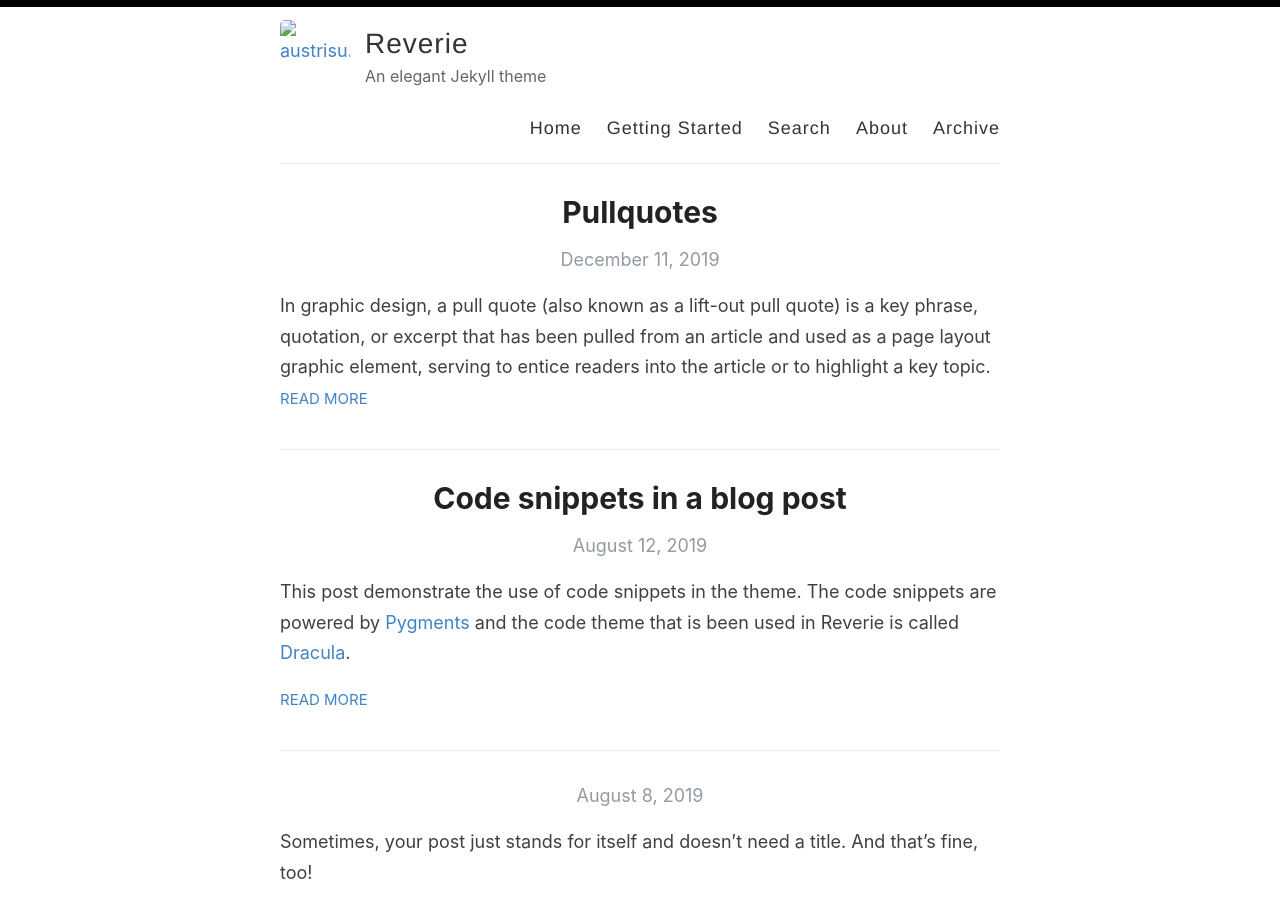
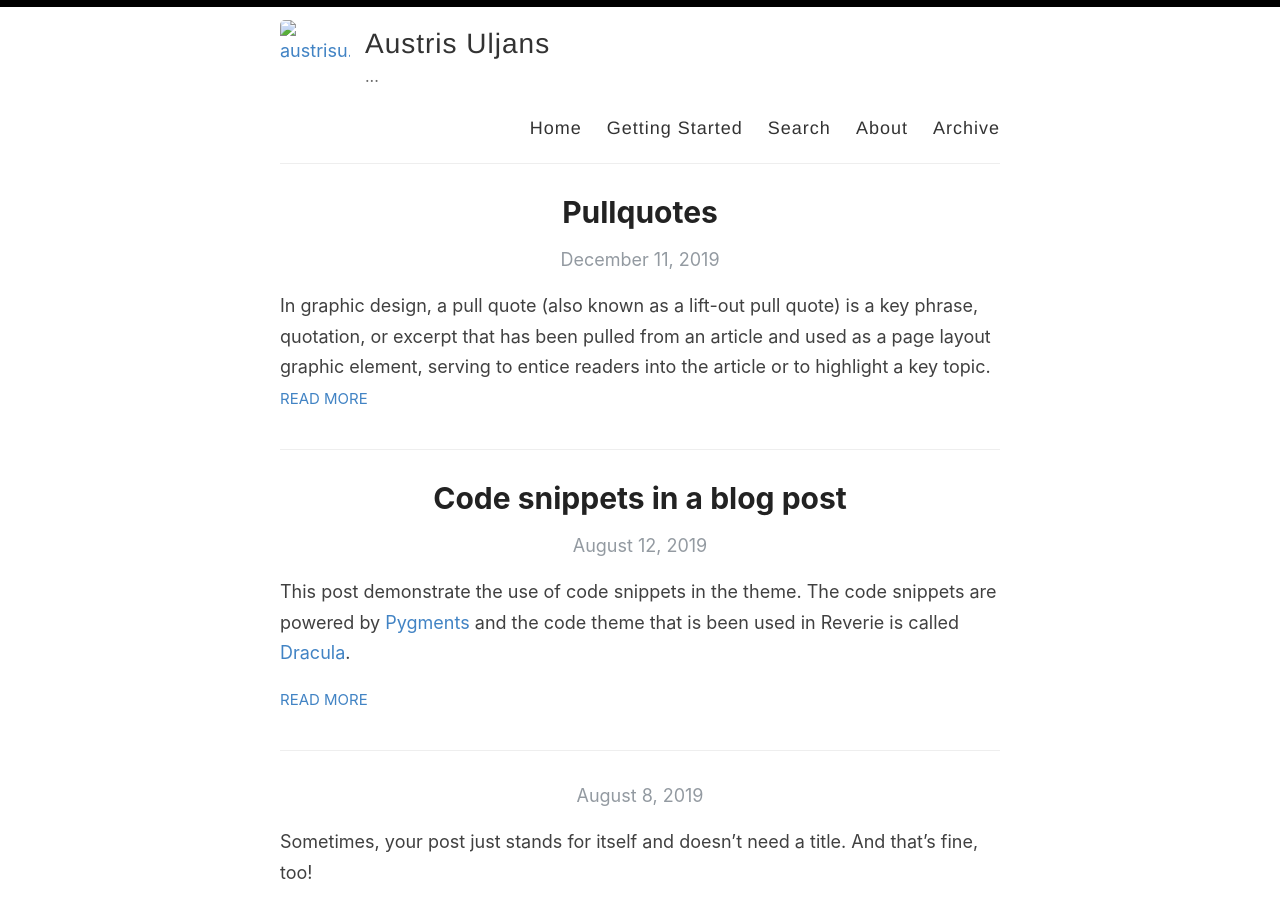
Before and after one commit to austrisu/austrisu.github.io, a Jekyll site: the page built from index.html, in a window 1280 px wide and 900 px high. Built offline with Jekyll 4.4.1, drawn with Linux system fonts in a browser that asks for light colours; the list of posts is cut into pages by our own code.

Commit message:
Update _config.yml

```diff
--- a/_config.yml
+++ b/_config.yml
@@ -3,13 +3,13 @@
 #
 
 # Name of your site (displayed in the header)
-name: Reverie
+name: Austris Uljans
 
 # Name of the author
-author: Amit Merchant
+# author: Amit Merchant
 
 # Short bio or description (displayed in the header)
-description: An elegant Jekyll theme
+description: ...
 
 # URL of your avatar or profile pic (you could use your GitHub profile pic)
 # avatar: /images/reverie.png
@@ -41,7 +41,7 @@
 disqus:
 
 # Enter your Google Analytics web tracking code (e.g. UA-2110908-2) to activate tracking
-google_analytics: UA-43339302-11
+# google_analytics: UA-43339302-11
 
 # For newer "GA4" analytics, use the following instead of the "UA" entry above
 #google_analytics_ga4: G-GABC1DEFG
@@ -55,7 +55,7 @@
 # (http://yourusername.github.io/repository-name)
 # and NOT your User repository (http://yourusername.github.io)
 # then add in the baseurl here, like this: "/repository-name"
-baseurl: "/"
+# baseurl: "/"
 
 #
 # !! You don't need to change any of the configuration flags below !!
```
